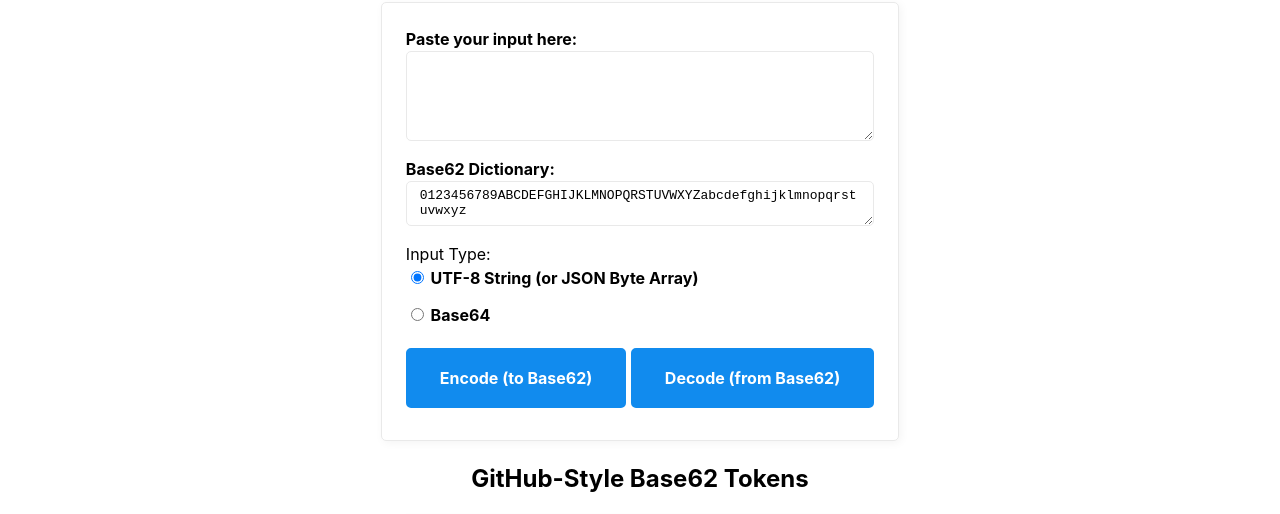
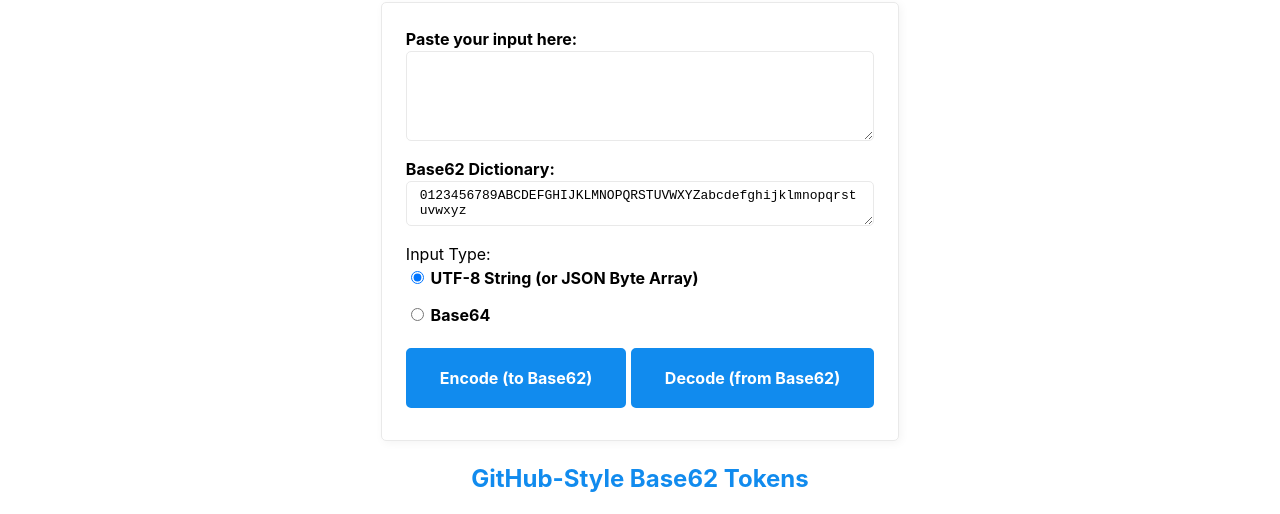
Before and after one commit to therootcompany/base62.js, a website with bundled scripts: page index.html in a window 1280 px wide. Shown: the part 248-762 px from the top of the page. Built offline with nearby package versions, Linux system fonts and the light colour scheme.

Commit message:
docs: link to base62-token.js

```diff
--- a/index.html
+++ b/index.html
@@ -56,7 +56,16 @@
       </section>
 
       <section>
-        <header><h2>GitHub-Style Base62 Tokens</h2></header>
+        <header>
+          <h2>
+            <a href="https://github.com/therootcompany/base62-token.js/"
+              >GitHub-Style Base62 Tokens</a
+            >
+          </h2>
+          <a href="https://therootcompany.github.io/base62-token.js/"
+            >base62-token.js</a
+          >
+        </header>
         <form data-id="generate">
           <label
             >Choose your token prefix (ex: <code>ghp_</code>, <code>gho_</code>,
@@ -102,6 +111,7 @@
             />
           </label>
           <button name="generate">Generate</button>
+          <button name="verify">Verify</button>
           <!-- TODO button name="verify">Verify</button -->
         </form>
       </section>
```
Also changed, not shown: README.md.
